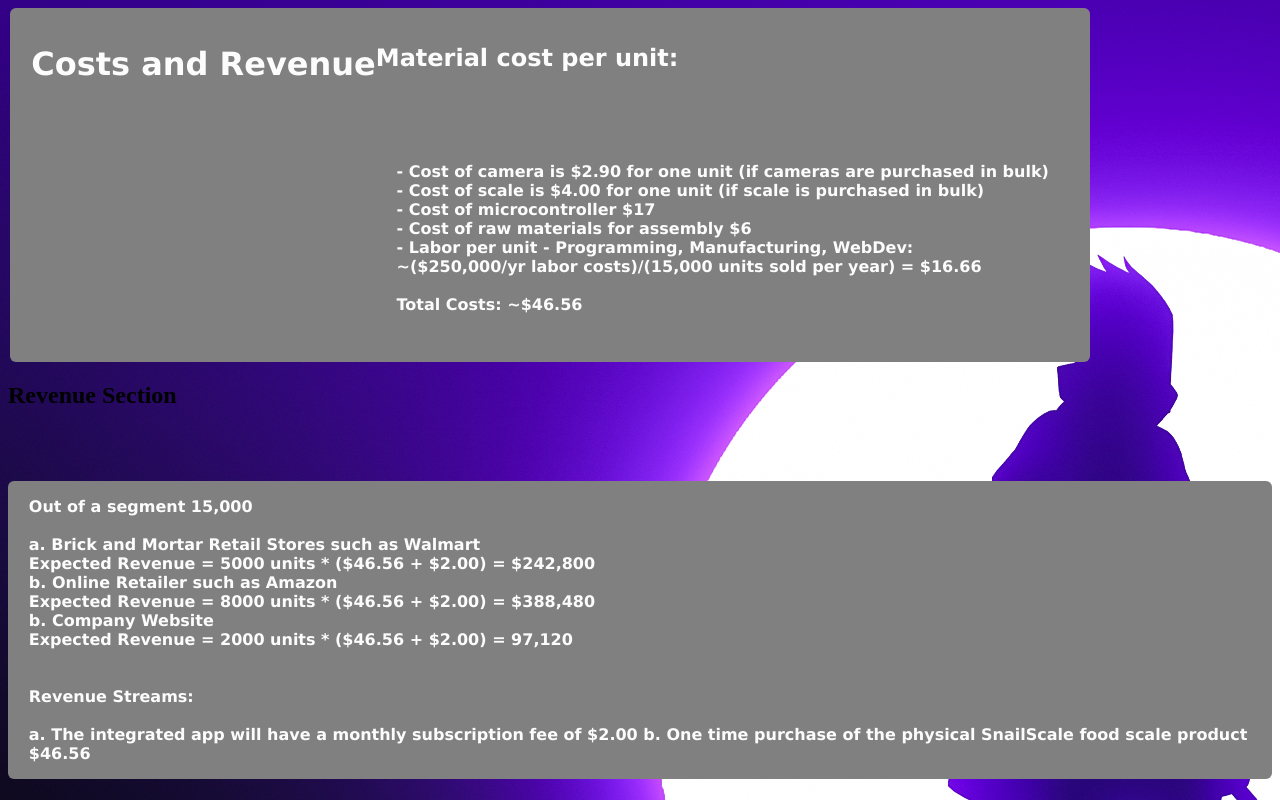
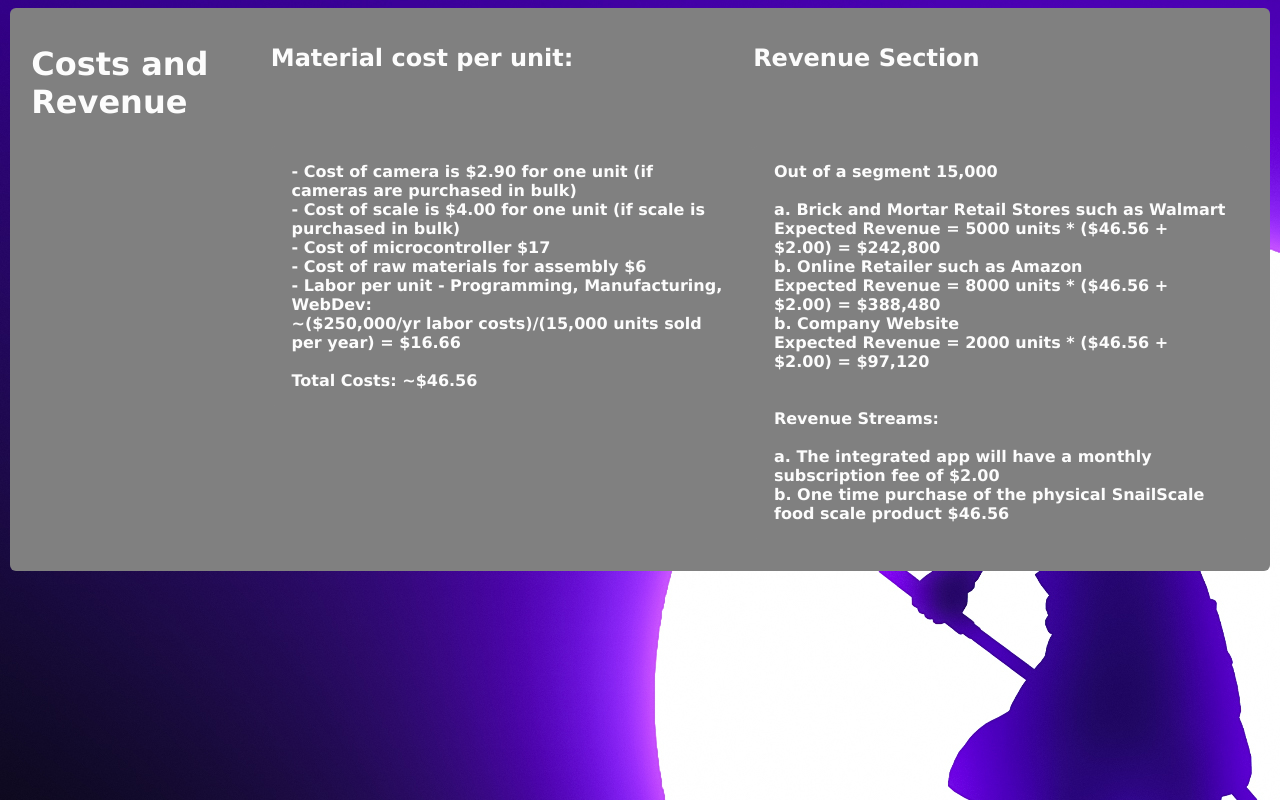
Before and after one commit to DallasDominguez1/assignment7, a Python web app: template web/src/templates/costsAndRevenue.html in a window 1280 px wide. Run offline with Jinja, Linux system fonts and the light colour scheme; the template is opened without the code that fills it, so the values that code supplies are empty.

Commit message:
formatting fix

```diff
--- a/web/src/templates/costsAndRevenue.html
+++ b/web/src/templates/costsAndRevenue.html
@@ -19,7 +19,7 @@
 <html lang="en">
 
     <div class='hero'>
-        <h1> Costs and Revenue </h1>
+        <h1> Costs and Revenue </h1><br><br>
 
         <div> <h2><b>Material cost per unit: </b></h2><br><br><h3>
           - Cost of camera is $2.90 for one unit (if cameras are purchased in bulk)<br>
@@ -32,7 +32,6 @@
 
         </h3></div>
 
-        </div>
 
         <div> <h2><b>Revenue Section </b></h2><br><br><h3>
 
@@ -42,12 +41,12 @@
           b. Online Retailer such as Amazon<br>
           Expected Revenue = 8000 units * ($46.56 + $2.00) = $388,480<br>
           b. Company Website <br>
-          Expected Revenue = 2000 units * ($46.56 + $2.00) = 97,120<br><br><br>
+          Expected Revenue = 2000 units * ($46.56 + $2.00) = $97,120<br><br><br>
 
           Revenue Streams:<br><br>
 
-          a. The integrated app will have a monthly subscription fee of $2.00
-          b. One time purchase of the physical SnailScale food scale product $46.56
+          a. The integrated app will have a monthly subscription fee of $2.00<br>
+          b. One time purchase of the physical SnailScale food scale product $46.56<br>
 
         </h3></div>
 
```
